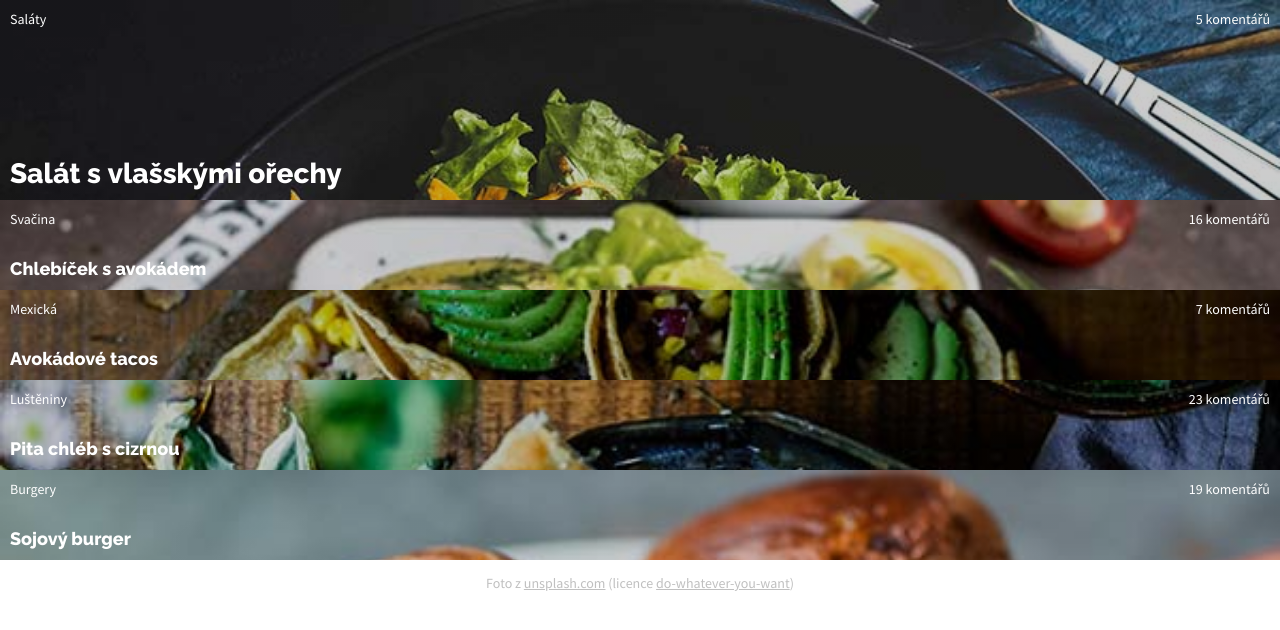
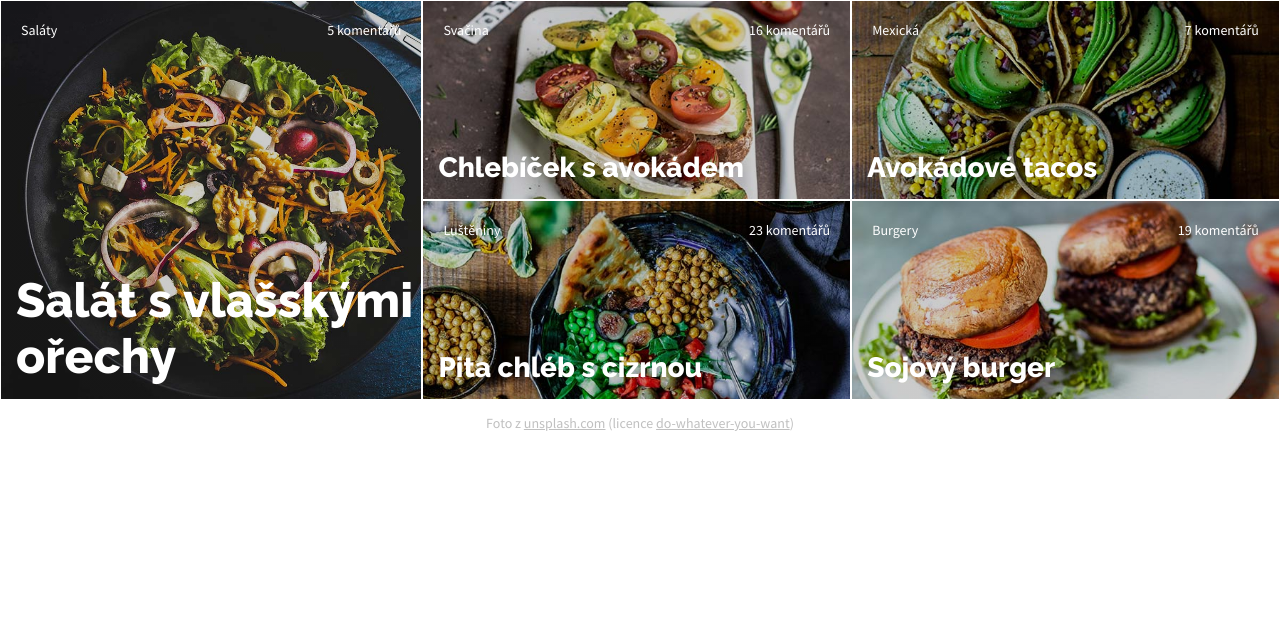
Before and after one commit to Digitalni-akademie-Web-Jaro-2020-Praha/ukol-recepty-marhra, a plain HTML site: page Veganska-varianta/index-level2-tezsi.html in a window 1280 px wide. Drawn offline with Linux system fonts and the light colour scheme.

Commit message:
Hotovo s media queries. V1.0.

```diff
--- a/Veganska-varianta/index-level2-tezsi.html
+++ b/Veganska-varianta/index-level2-tezsi.html
@@ -26,7 +26,7 @@
         </div>
         <h1 class="hlavniNazev">Salát s&nbsp;vlašskými ořechy</h1>
       </div>
-
+      <div class="vedlejsiRecepty">
         <!-- maly recept 2 -->
         <div class="recept2">
           <div class="meta">
@@ -63,6 +63,7 @@
           <h2 class="nazev">Sojový burger</h2>
         </div>
       </div>
+    </div>
 
     <div class="paticka">
       <p>
--- a/Veganska-varianta/style.css
+++ b/Veganska-varianta/style.css
@@ -49,6 +49,7 @@ body {
   min-height: 200px;
   position: relative;
   width: 100%;
+  border: 1px solid white;
 }
 .recept2 {
   background-image: linear-gradient(rgba(0, 0, 0, 0.2), rgba(0, 0, 0, 0.2)),
@@ -76,7 +77,9 @@ body {
   background-repeat: no-repeat;
   background-size: cover;
   min-height: 90px;
+  position: relative;
   width: 100%;
+  border: 1px solid white;
 }
 
 .meta {
@@ -89,15 +92,16 @@ body {
   color: white;
 }
 
-h1.hlavniNazev {
+.hlavniNazev {
   font-family: "Raleway", sans-serif;
   font-weight: 800;
   font-size: 28px;
   color: white;
-  padding-left: 10px;
-  margin: 0;
   position: absolute;
   bottom: 10px;
+  left: 10px;
+  padding: 5px;
+  margin: 0;
 }
 
 .nazev {
@@ -105,8 +109,74 @@ h1.hlavniNazev {
   font-weight: 800;
   font-size: 18px;
   color: white;
-  padding-left: 10px;
+  position: absolute;
+  bottom: 10px;
+  left: 10px;
+  padding: 5px;
   margin: 0;
-  position: relative;
-  bottom: -20px;
 }
+
+@media screen and (min-width: 540px) and (max-width: 1199px) {
+  .hlavniRecept {
+    min-height: 250px;
+  }
+  .hlavniNazev {
+    font-size: 36px;
+  }
+
+  .vedlejsiRecepty {
+    display: flex;
+    flex-wrap: wrap;
+  }
+  .recept2,
+  .recept3,
+  .recept4,
+  .recept5 {
+    min-height: 150px;
+    max-width: 50%;
+  }
+
+  .nazev {
+    font-size: 22px;
+  }
+
+  .meta {
+    padding: 20px;
+  }
+}
+
+@media screen and (min-width: 1200px) {
+  .recepty {
+    display: flex;
+    flex-direction: row;
+  }
+
+  .hlavniRecept {
+    min-height: 400px;
+    width: 33%;
+  }
+  .hlavniNazev {
+    font-size: 48px;
+  }
+
+  .vedlejsiRecepty {
+    display: flex;
+    flex-wrap: wrap;
+    width: 67%;
+  }
+  .recept2,
+  .recept3,
+  .recept4,
+  .recept5 {
+    min-height: 200px;
+    width: 50%;
+  }
+
+  .nazev {
+    font-size: 28px;
+  }
+
+  .meta {
+    padding: 20px;
+  }
+}
```
Lines whose indentation alone changed are shown as unchanged.
